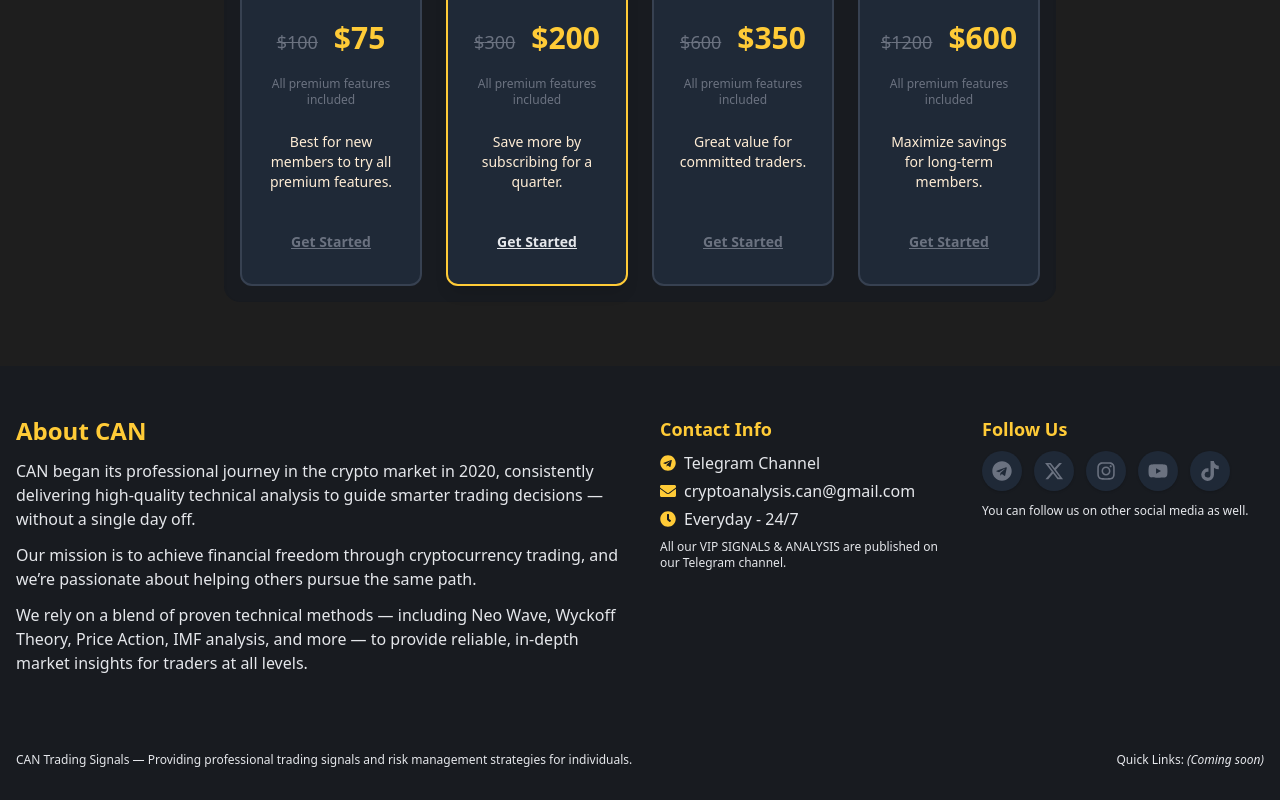
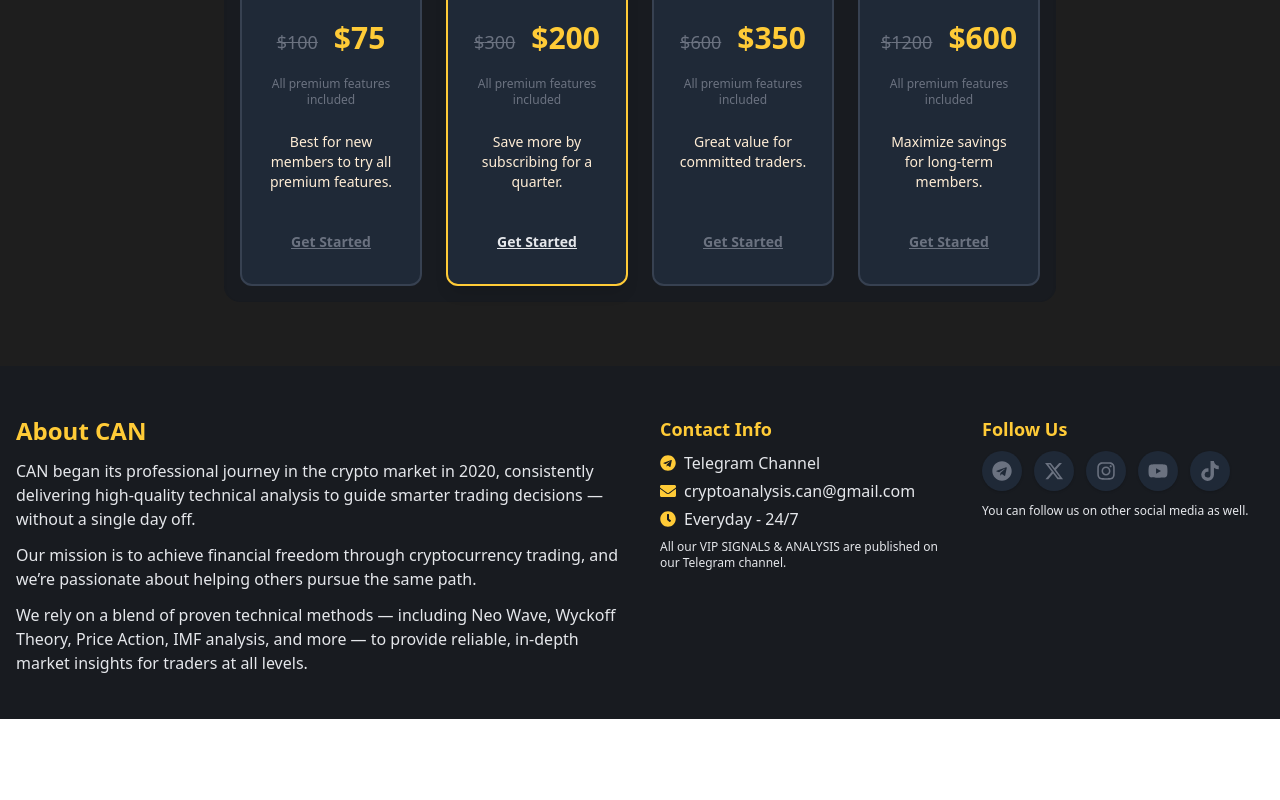
Before and after one commit to thewitcher745/can-website-2, a Next.js app: page /vip in a window 1280 px wide. Shown: the part 3142-3942 px from the top of the page. After the commit the page ends 3861 px from the top, so only its background shows below. Built offline with nearby package versions, Linux system fonts and the light colour scheme.

Commit message:
REF: Deleted unnecessary footer information

```diff
--- a/src/shared/ui/Footer.tsx
+++ b/src/shared/ui/Footer.tsx
@@ -117,18 +117,6 @@ const Footer: React.FC = () => (
         </div>
       </div>
     </div>
-    {/* Bottom Bar */}
-    <div className="max-w-7xl mx-auto mt-10 pt-6 border-t border-background flex flex-col md:flex-row items-center justify-between text-xs text-text-main">
-      <div className="mb-2 md:mb-0">
-        CAN Trading Signals — Providing professional trading signals and risk
-        management strategies for individuals.
-      </div>
-      <div className="flex gap-4">
-        <span>
-          Quick Links: <span className="italic">(Coming soon)</span>
-        </span>
-      </div>
-    </div>
   </footer>
 );
 
```
